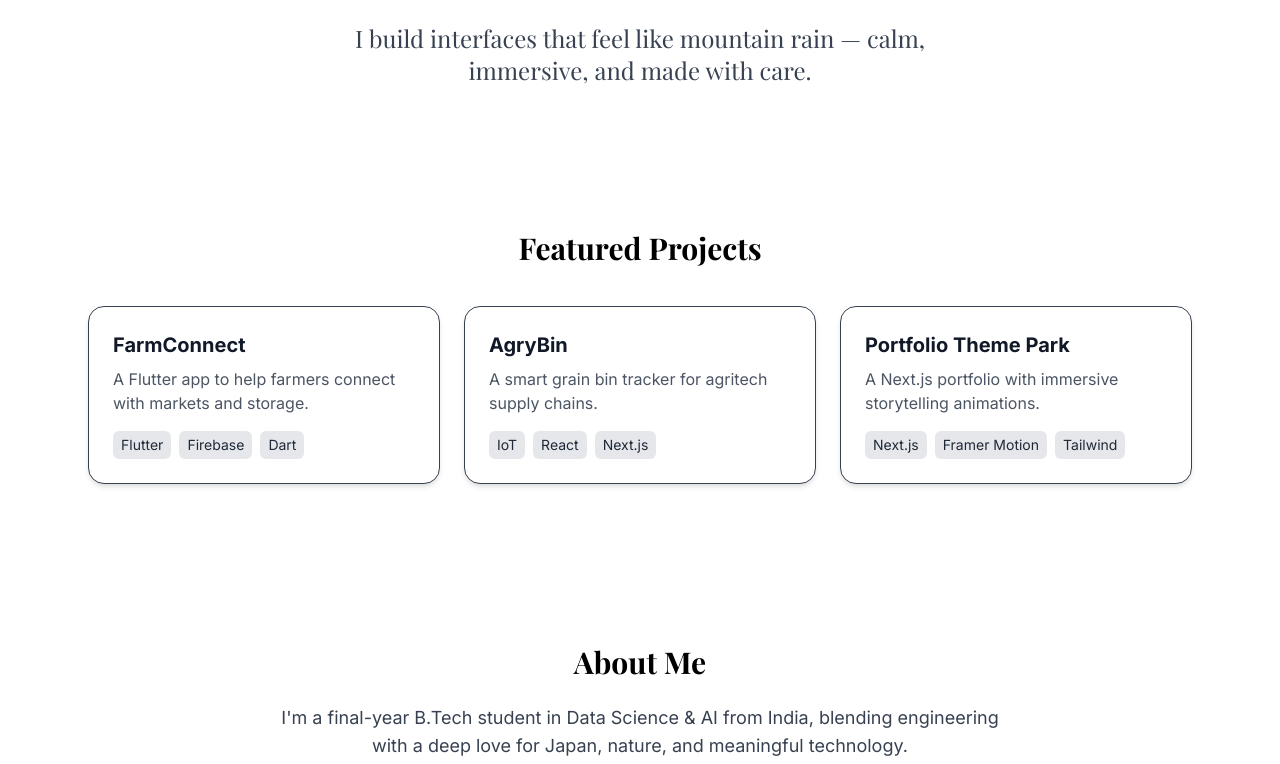
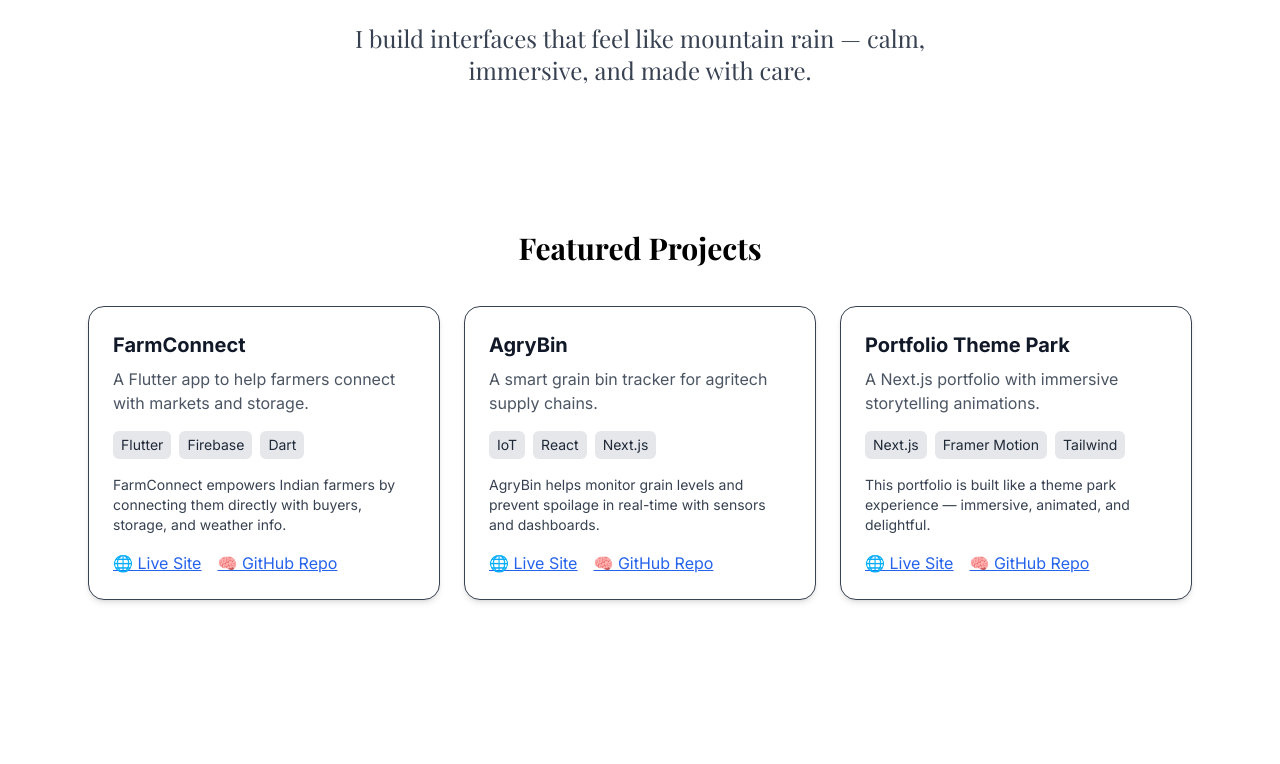
Before and after one commit to Grind-VB/vardaan-portfolio, a Next.js app: page / in a window 1280 px wide. Shown: the part 457-1221 px from the top of the page. Built offline with nearby package versions, Linux system fonts and the light colour scheme; a web font is replaced by a local one.

Commit message:
✅ Fix slug params typing issue for Vercel build

```diff
--- a/app/projects/[slug]/page.tsx
+++ /dev/null
@@ -1,93 +0,0 @@
-import { notFound } from "next/navigation";
-import { projects } from "@/data/projects";
-import type { Metadata } from "next";
-
-// ✅ Remove all unnecessary constraints like PageProps or any imported types
-export function generateStaticParams() {
-  return projects.map((project) => ({
-    slug: project.slug,
-  }));
-}
-
-// ✅ Use raw object typing — Next.js will pass `params` directly
-export function generateMetadata({
-  params,
-}: {
-  params: { slug: string };
-}): Metadata {
-  const project = projects.find((p) => p.slug === params.slug);
-  if (!project) return {};
-
-  return {
-    title: `${project.title} – Vardaan Bazaz`,
-    description: project.description,
-    openGraph: {
-      images: [
-        {
-          url: "/og-image.png",
-          width: 1200,
-          height: 630,
-          alt: "Vardaan Bazaz Portfolio Screenshot",
-        },
-      ],
-    },
-    twitter: {
-      images: ["/og-image.png"],
-    },
-  };
-}
-
-// ✅ Page component itself
-export default function ProjectPage({
-  params,
-}: {
-  params: { slug: string };
-}) {
-  const project = projects.find((p) => p.slug === params.slug);
-  if (!project) return notFound();
-
-  return (
-    <main className="max-w-4xl mx-auto px-6 py-24">
-      <h1 className="text-4xl font-bold font-serif mb-4">{project.title}</h1>
-      <p className="text-gray-700 dark:text-gray-300 mb-6">
-        {project.description}
-      </p>
-
-      <div className="flex flex-wrap gap-2 mb-6">
-        {project.tech.map((t) => (
-          <span
-            key={t}
-            className="bg-gray-200 dark:bg-gray-800 px-2 py-1 rounded text-sm"
-          >
-            {t}
-          </span>
-        ))}
-      </div>
-
-      <p className="text-md text-gray-600 dark:text-gray-400 whitespace-pre-line">
-        {project.content}
-      </p>
-
-      <div className="mt-8 flex gap-4">
-        {project.liveUrl && (
-          <a
-            href={project.liveUrl}
-            target="_blank"
-            className="text-blue-600 dark:text-blue-400 underline"
-          >
-            🌐 Live Site
-          </a>
-        )}
-        {project.repoUrl && (
-          <a
-            href={project.repoUrl}
-            target="_blank"
-            className="text-blue-600 dark:text-blue-400 underline"
-          >
-            🧠 GitHub Repo
-          </a>
-        )}
-      </div>
-    </main>
-  );
-}
--- a/app/projects/page.tsx
+++ /dev/null
@@ -1,30 +0,0 @@
-"use client";
-
-import { projects } from "@/data/projects";
-import ProjectCard from "@/components/ProjectCard";
-import { motion } from "framer-motion";
-
-export default function AllProjectsPage() {
-  return (
-    <motion.main
-      initial={{ opacity: 0, y: 30 }}
-      animate={{ opacity: 1, y: 0 }}
-      transition={{ duration: 0.8 }}
-      className="max-w-6xl mx-auto px-6 py-24"
-    >
-      <h1 className="text-4xl font-serif font-bold mb-10 text-center">All Projects</h1>
-
-      <div className="grid grid-cols-1 md:grid-cols-2 lg:grid-cols-3 gap-6">
-        {projects.map((project) => (
-          <ProjectCard
-            key={project.slug}
-            slug={project.slug}
-            title={project.title}
-            description={project.description}
-            tech={project.tech}
-          />
-        ))}
-      </div>
-    </motion.main>
-  );
-}
--- a/components/ProjectsPreview.tsx
+++ b/components/ProjectsPreview.tsx
@@ -1,8 +1,7 @@
 "use client";
 
 import { motion } from "framer-motion";
-import ProjectCard from "./ProjectCard";
-import { projects } from "@/data/projects"; // or inline dummyProjects
+import { projects } from "@/data/projects";
 
 export default function ProjectsPreview() {
   return (
@@ -19,12 +18,56 @@
 
       <div className="grid grid-cols-1 md:grid-cols-2 lg:grid-cols-3 gap-6">
         {projects.map((project) => (
-          <ProjectCard
+          <motion.div
             key={project.title}
-            title={project.title}
-            description={project.description}
-            tech={project.tech}
-          />
+            whileHover={{ scale: 1.03 }}
+            whileTap={{ scale: 0.97 }}
+            className="rounded-2xl border border-gray-700 bg-white dark:bg-gray-900 shadow-md p-6 transition-all duration-300 hover:shadow-lg"
+          >
+            <h3 className="text-xl font-bold text-gray-900 dark:text-white mb-2">
+              {project.title}
+            </h3>
+
+            <p className="text-gray-600 dark:text-gray-300 mb-4">
+              {project.description}
+            </p>
+
+            <div className="flex flex-wrap gap-2 text-sm mb-4">
+              {project.tech.map((t) => (
+                <span
+                  key={t}
+                  className="bg-gray-200 dark:bg-gray-800 text-gray-800 dark:text-gray-200 px-2 py-1 rounded-md"
+                >
+                  {t}
+                </span>
+              ))}
+            </div>
+
+            <p className="text-sm text-gray-700 dark:text-gray-400 whitespace-pre-line mb-4">
+              {project.content}
+            </p>
+
+            <div className="mt-4 flex gap-4 flex-wrap">
+              {project.liveUrl && (
+                <a
+                  href={project.liveUrl}
+                  target="_blank"
+                  className="text-blue-600 dark:text-blue-400 underline"
+                >
+                  🌐 Live Site
+                </a>
+              )}
+              {project.repoUrl && (
+                <a
+                  href={project.repoUrl}
+                  target="_blank"
+                  className="text-blue-600 dark:text-blue-400 underline"
+                >
+                  🧠 GitHub Repo
+                </a>
+              )}
+            </div>
+          </motion.div>
         ))}
       </div>
     </motion.section>
--- a/data/projects.ts
+++ b/data/projects.ts
@@ -1,17 +1,27 @@
+// data/projects.ts
 export const projects = [
   {
     title: "FarmConnect",
     description: "A Flutter app to help farmers connect with markets and storage.",
     tech: ["Flutter", "Firebase", "Dart"],
+    content: `FarmConnect empowers Indian farmers by connecting them directly with buyers, storage, and weather info.`,
+    liveUrl: "https://farmconnect.example.com",
+    repoUrl: "https://github.com/Grind-VB/farmconnect",
   },
   {
     title: "AgryBin",
     description: "A smart grain bin tracker for agritech supply chains.",
     tech: ["IoT", "React", "Next.js"],
+    content: `AgryBin helps monitor grain levels and prevent spoilage in real-time with sensors and dashboards.`,
+    liveUrl: "https://agrybin.example.com",
+    repoUrl: "https://github.com/Grind-VB/agrybin",
   },
   {
     title: "Portfolio Theme Park",
     description: "A Next.js portfolio with immersive storytelling animations.",
     tech: ["Next.js", "Framer Motion", "Tailwind"],
+    content: `This portfolio is built like a theme park experience — immersive, animated, and delightful.`,
+    liveUrl: "https://vardaanbazaz.vercel.app",
+    repoUrl: "https://github.com/Grind-VB/vardaan-portfolio",
   },
 ];
```
